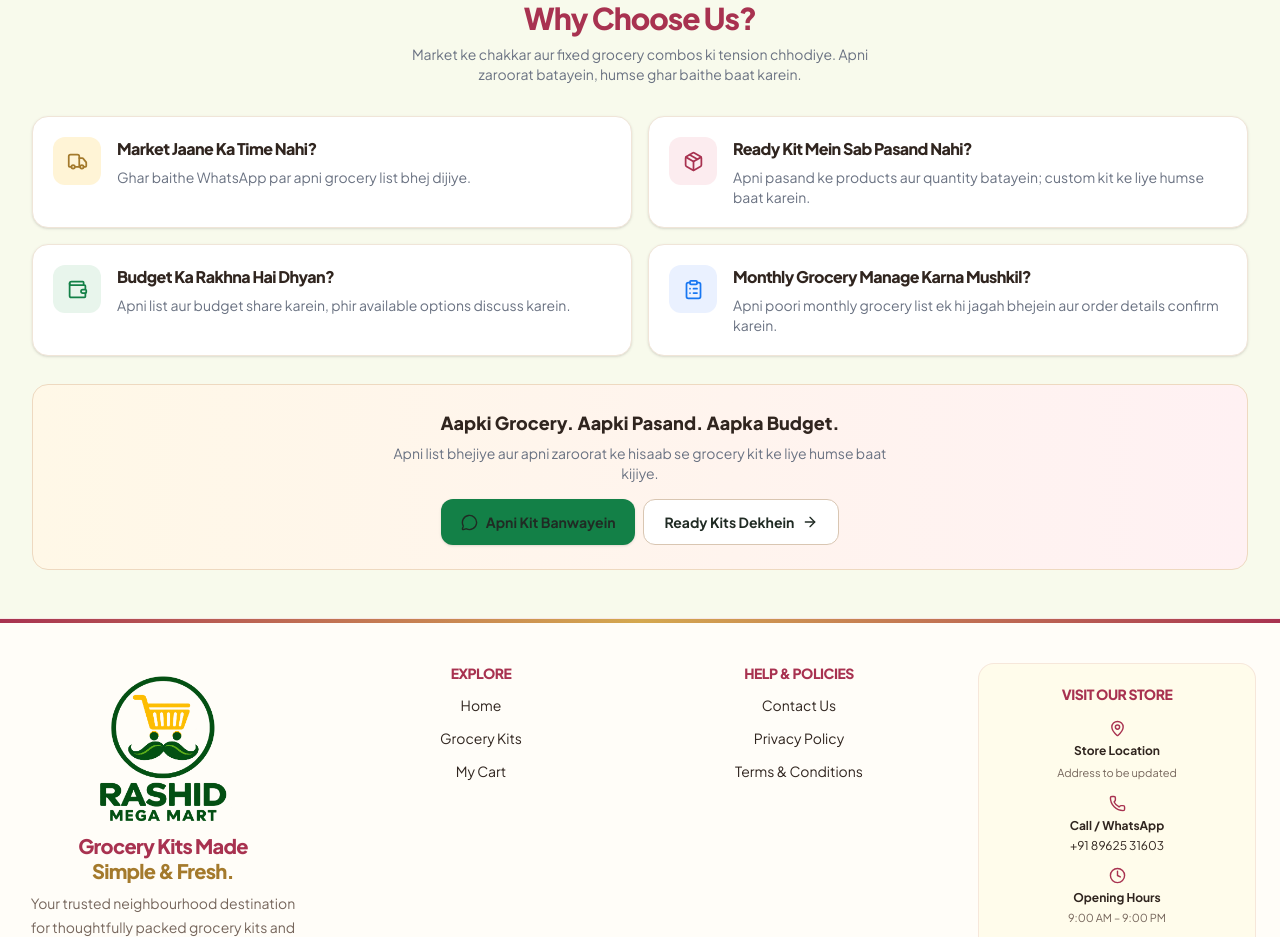
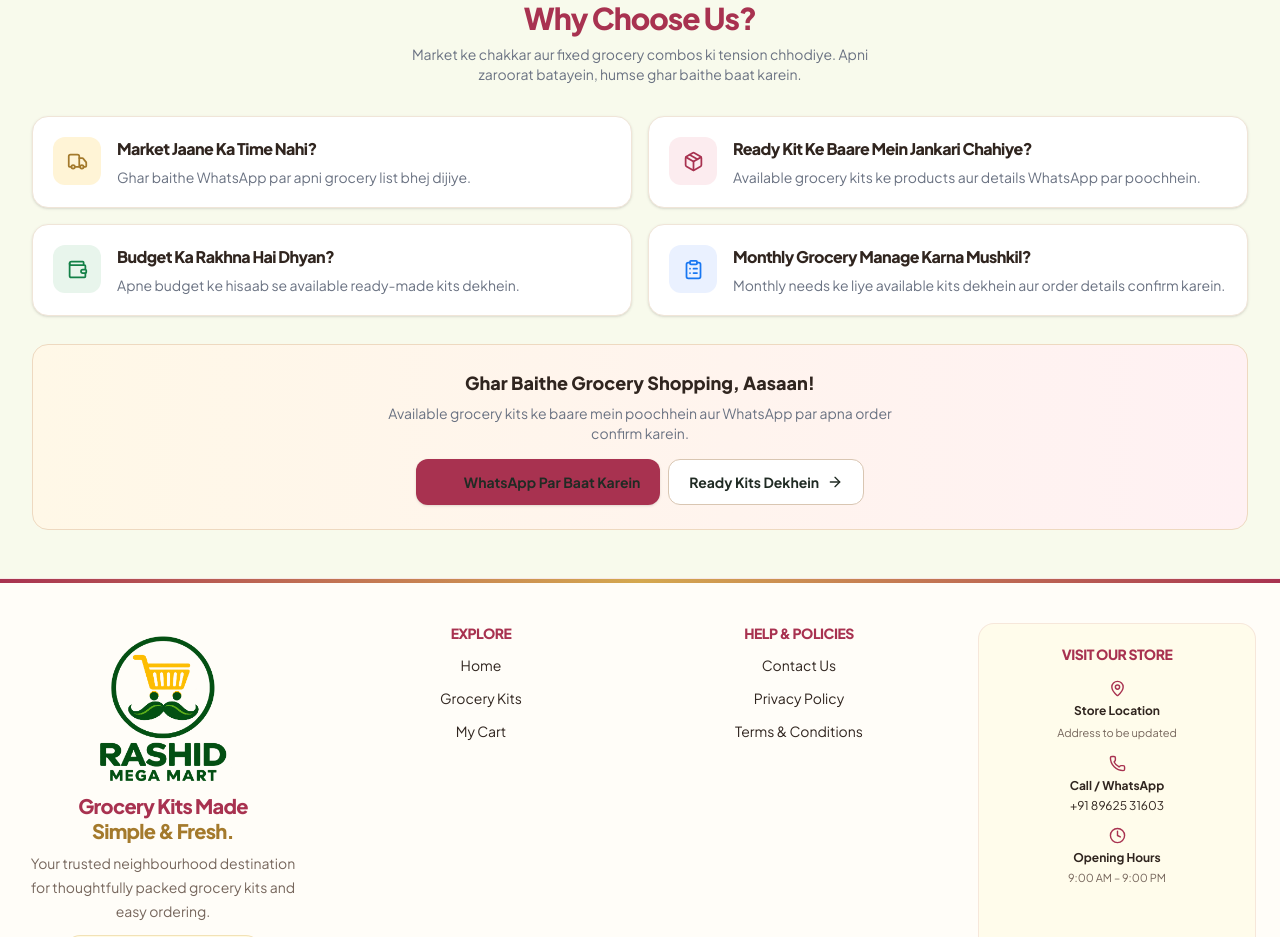
Before and after one commit to NoorTechnologies/rashidmegamartv0.1, a Next.js app: page / in a window 1280 px wide. Shown: the part 1862-2799 px from the top of the page. Built offline with nearby package versions, Linux system fonts and the light colour scheme.

Commit message:
Refine homepage WhatsApp CTA and remove kit customization claims

```diff
--- a/src/app/page.tsx
+++ b/src/app/page.tsx
@@ -99,9 +99,9 @@ export default function HomePage() {
         <div className="grid grid-cols-1 gap-3 sm:grid-cols-2 sm:gap-4">
           {[
             { icon: Truck, problem: "Market Jaane Ka Time Nahi?", solution: "Ghar baithe WhatsApp par apni grocery list bhej dijiye.", tint: "bg-[#FFF4D6]", ink: "text-[#A47A2C]" },
-            { icon: Package, problem: "Ready Kit Mein Sab Pasand Nahi?", solution: "Apni pasand ke products aur quantity batayein; custom kit ke liye humse baat karein.", tint: "bg-[#FCECEF]", ink: "text-[#A83250]" },
-            { icon: Wallet, problem: "Budget Ka Rakhna Hai Dhyan?", solution: "Apni list aur budget share karein, phir available options discuss karein.", tint: "bg-[#E8F5EC]", ink: "text-[#138047]" },
-            { icon: ClipboardList, problem: "Monthly Grocery Manage Karna Mushkil?", solution: "Apni poori monthly grocery list ek hi jagah bhejein aur order details confirm karein.", tint: "bg-[#EAF1FF]", ink: "text-[#1877F2]" },
+            { icon: Package, problem: "Ready Kit Ke Baare Mein Jankari Chahiye?", solution: "Available grocery kits ke products aur details WhatsApp par poochhein.", tint: "bg-[#FCECEF]", ink: "text-[#A83250]" },
+            { icon: Wallet, problem: "Budget Ka Rakhna Hai Dhyan?", solution: "Apne budget ke hisaab se available ready-made kits dekhein.", tint: "bg-[#E8F5EC]", ink: "text-[#138047]" },
+            { icon: ClipboardList, problem: "Monthly Grocery Manage Karna Mushkil?", solution: "Monthly needs ke liye available kits dekhein aur order details confirm karein.", tint: "bg-[#EAF1FF]", ink: "text-[#1877F2]" },
           ].map((item) => {
             const Icon = item.icon;
             return (
@@ -119,11 +119,11 @@ export default function HomePage() {
         </div>
 
         <div className="mt-6 rounded-2xl border border-[#EED9C0] bg-gradient-to-r from-[#FFF8E7] to-[#FFF1F3] px-4 py-5 text-center sm:mt-7 sm:px-6 sm:py-6">
-          <p className="text-base font-black text-[#30251F] sm:text-lg">Aapki Grocery. Aapki Pasand. Aapka Budget.</p>
-          <p className="mx-auto mt-1.5 max-w-lg text-xs leading-5 text-[#6A7282] sm:text-sm">Apni list bhejiye aur apni zaroorat ke hisaab se grocery kit ke liye humse baat kijiye.</p>
+          <p className="text-base font-black text-[#30251F] sm:text-lg">Ghar Baithe Grocery Shopping, Aasaan!</p>
+          <p className="mx-auto mt-1.5 max-w-lg text-xs leading-5 text-[#6A7282] sm:text-sm">Available grocery kits ke baare mein poochhein aur WhatsApp par apna order confirm karein.</p>
           <div className="mt-4 flex flex-col justify-center gap-2 min-[420px]:flex-row">
-            <a href="https://wa.me/918962531603?text=Namaste%2C%20mujhe%20apni%20pasand%20ki%20grocery%20kit%20banwani%20hai.%20Main%20apni%20list%20bhejna%20chahta%2Fchahti%20hoon." target="_blank" rel="noopener noreferrer" className="inline-flex min-h-11 items-center justify-center gap-2 rounded-xl bg-[#138047] px-5 py-3 text-xs font-bold text-white shadow-sm transition hover:bg-[#0F6B3A] sm:text-sm">
-              <MessageCircle size={17} /> Apni Kit Banwayein
+            <a href="https://wa.me/918962531603?text=Namaste%2C%20mujhe%20grocery%20kits%20ke%20baare%20mein%20jankari%20chahiye." target="_blank" rel="noopener noreferrer" className="inline-flex min-h-11 items-center justify-center gap-2 rounded-xl bg-[#A83250] px-5 py-3 text-xs font-bold text-white shadow-sm transition hover:bg-[#87263F] sm:text-sm">
+              <Image src="/Whatsapp-3d.svg" alt="" width={20} height={20} className="h-5 w-5 object-contain" /> WhatsApp Par Baat Karein
             </a>
             <Link href="/kits" className="inline-flex min-h-11 items-center justify-center gap-2 rounded-xl border border-[#D9C6B2] bg-white px-5 py-3 text-xs font-bold text-[#A83250] transition hover:border-[#A83250] sm:text-sm">
               Ready Kits Dekhein <ArrowRight size={16} />
```
